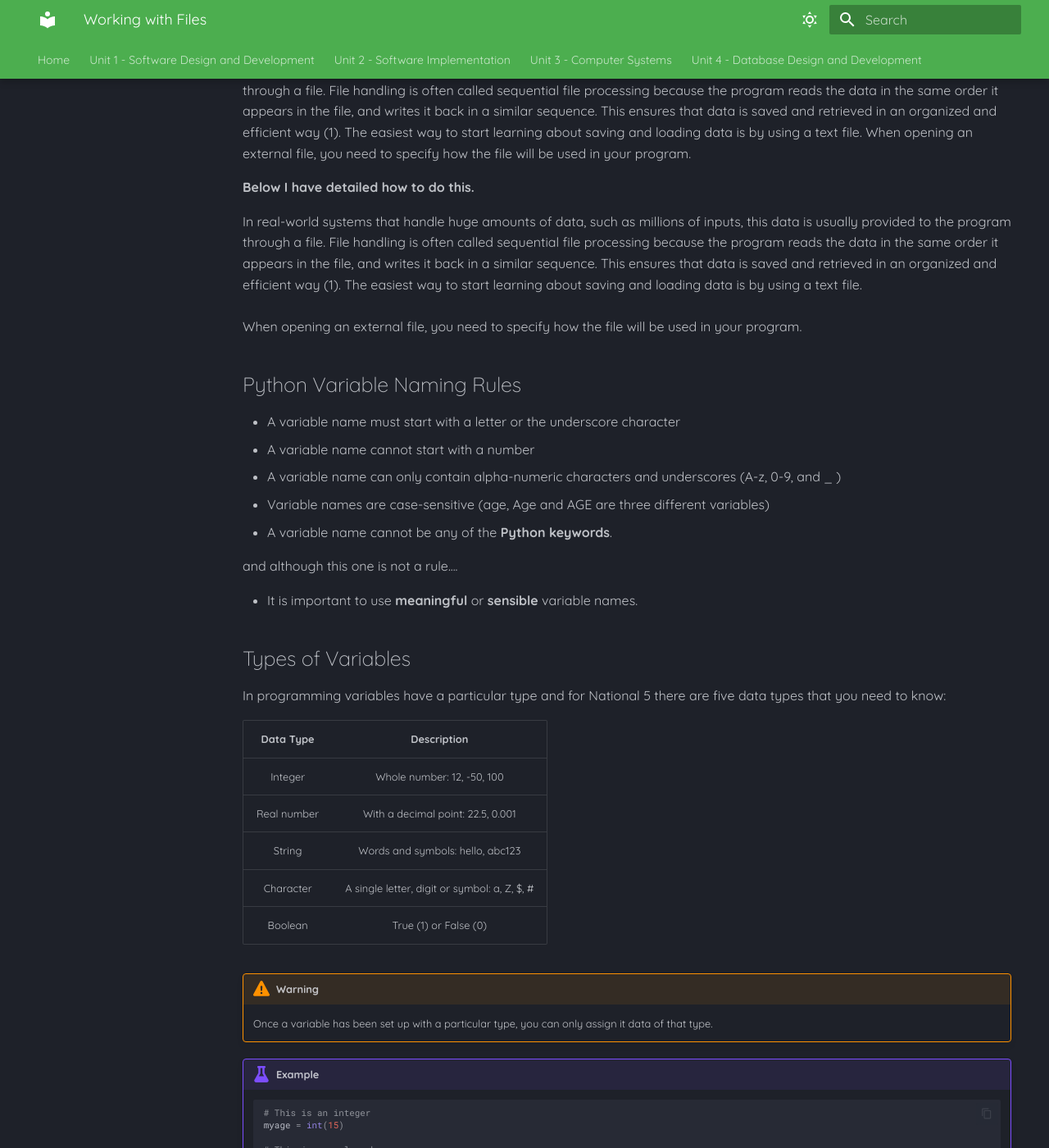
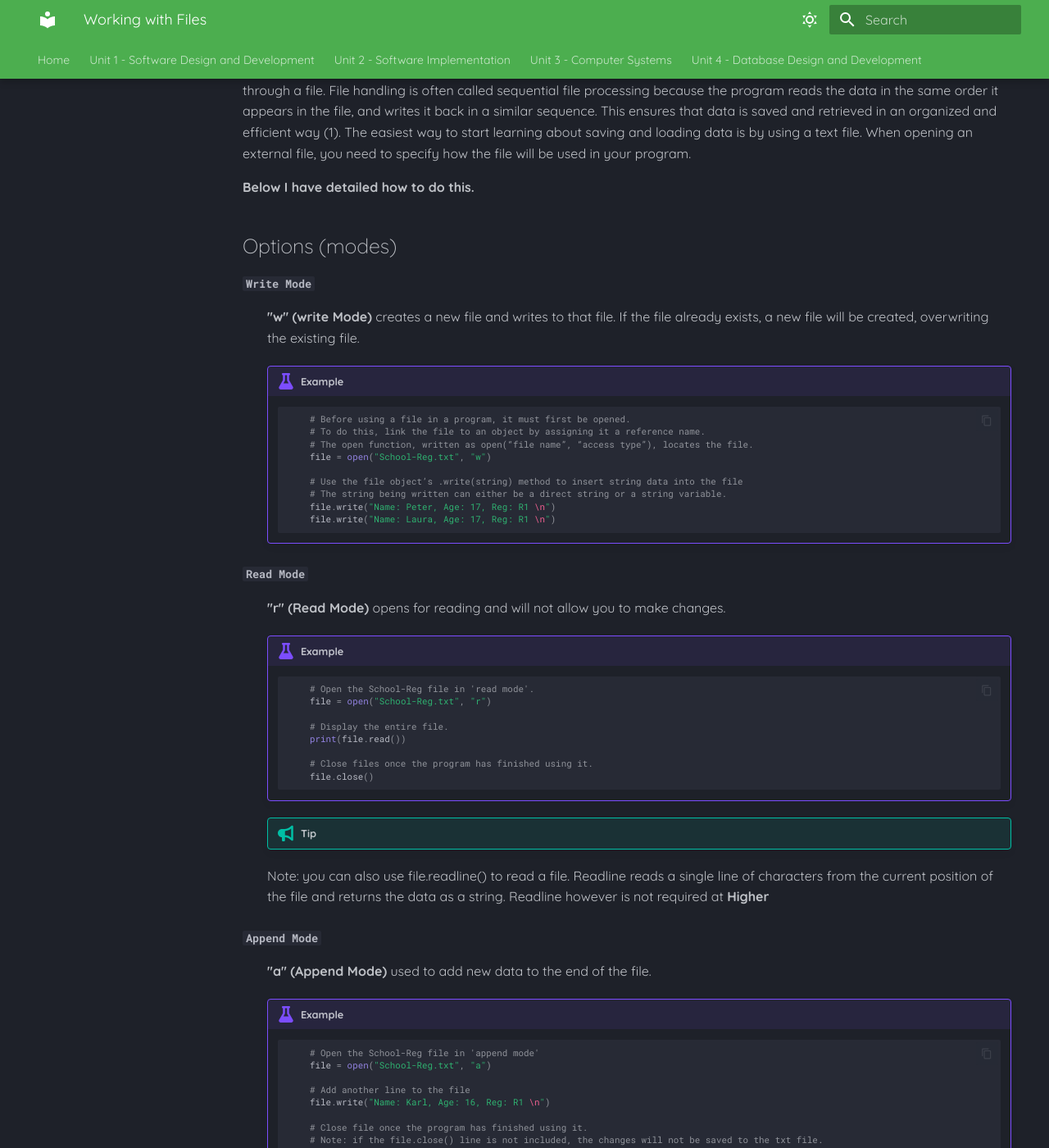
Before and after one commit to Mr-Wood-CS/Higher-Computing-Science-MD-Files, an MkDocs documentation site: the page built from docs/SI/05-Working-with-Files-(txt).md, in a window 1280 px wide and 1400 px high, scrolled down 517 px. Shown: the whole window at 82% size. Built offline with MkDocs 1.6.1 and Material for MkDocs 9.7.7, drawn with Linux system fonts in a browser that asks for light colours; some of the changed text lies outside the part shown.

Commit message:
Update 05-Working-with-Files-(txt).md

````diff
--- a/docs/SI/05-Working-with-Files-(txt).md
+++ b/docs/SI/05-Working-with-Files-(txt).md
@@ -19,113 +19,60 @@ When opening an external file, you need to specify how the file will be used in
 
 __Below I have detailed how to do this.__
 
-In real-world systems that handle huge amounts of data, such as millions of inputs, this data is usually provided to the program through a file. File handling is often called sequential file processing because the program reads the data in the same order it appears in the file, and writes it back in a similar sequence. This ensures that data is saved and retrieved in an organized and efficient way (1).
-The easiest way to start learning about saving and loading data is by using a text file.
-</br>
-</br>
-When opening an external file, you need to specify how the file will be used in your program. </p>
+##  Options (modes)
 
-## Python Variable Naming Rules
+#### `Write Mode`
 
-- A variable name must start with a letter or the underscore character
-- A variable name cannot start with a number
-- A variable name can only contain alpha-numeric characters and underscores (A-z, 0-9, and _ )
-- Variable names are case-sensitive (age, Age and AGE are three different variables)
-- A variable name cannot be any of the **Python keywords**.
+:   __"w" (write Mode)__ creates a new file and writes to that file. If the file already exists, a new file will be created, overwriting the existing file.
 
-and although this one is not a rule....
+	!!! example
 
-- It is important to use **meaningful** or **sensible** variable names.
+		```Python
+			# Before using a file in a program, it must first be opened.
+			# To do this, link the file to an object by assigning it a reference name.
+			# The open function, written as open(“file name”, “access type”), locates the file.
+			file = open("School-Reg.txt", "w")
 
-## Types of Variables
+			# Use the file object’s .write(string) method to insert string data into the file
+			# The string being written can either be a direct string or a string variable.
+			file.write("Name: Peter, Age: 17, Reg: R1 \n")
+			file.write("Name: Laura, Age: 17, Reg: R1 \n")
+		```
 
-In programming variables have a particular type and for National 5 there are five data types that you need to know:
+#### `Read Mode`
 
-| Data Type   | Description                                  |
-| :---------: | :-------------------------------------------:|
-| Integer     | Whole number: 12, -50, 100                   |
-| Real number | With a decimal point: 22.5, 0.001            |
-| String      | Words and symbols: hello, abc123             |
-| Character   | A single letter, digit or symbol: a, Z, $, # |
-| Boolean     | True (1) or False (0)                        |
+:   __"r" (Read Mode)__ opens for reading and will not allow you to make changes.
 
-!!! warning
+	!!! example
 
-    Once a variable has been set up with a particular type, you can only assign it data of that type.
+		```Python
+			# Open the School-Reg file in 'read mode'.
+			file = open("School-Reg.txt", "r")
 
+			# Display the entire file.
+			print(file.read())
 
-!!! example
-	```Python
-	# This is an integer
-	myage = int(15)
+			# Close files once the program has finished using it.
+			file.close()
+		```
+	!!! tip
 
-	# This is a real number
-	price = float(0.99)
+	Note: you can also use file.readline() to read a file. Readline reads a single line of characters from the current position of the file and returns the data as a string. Readline however is not required at __Higher__
 
-	# This is a string
-	faveSubject = str("Computing")
+#### `Append Mode`
 
-	# This is a character
-	firstInitial = char("F")
+:   __"a" (Append Mode)__ used to add new data to the end of the file.
 
-	# This is a Boolean
-	isStudent = bool(1)
-	```
+	!!! example
 
-## Calculations
+		```Python
+			# Open the School-Reg file in 'append mode'
+			file = open("School-Reg.txt", "a")
 
-Python programs will often carry out calculations with operators. The result is usually stored in a variable:
+			# Add another line to the file
+			file.write("Name: Karl, Age: 16, Reg: R1 \n")
 
-!!! example
-```Python
-num1 = 5
-num2 = 7
-sum = num1 + num2
-```
-
-You can use the following operators:
-
-!!! example
-	```Python
-	# Three variables
-	num1 = 5
-	num2 = 7
-	sum = 0.0
-
-	# Addition
-	sum = num1 + num2
-
-	# Subtraction
-	sum = num1 - num2
-
-	# Division
-	sum = num1 / num2
-
-	# Multiplication
-	sum = num1 * num2
-
-	# Raise to a power
-	sum = num1 ** num2
-
-	#Note that “raising to the power” means, for example, num1**num2.
-
-	#To square or cube a number, you would say:
-	square = num1 ** 2
-	cube = num1 ** 3
-	```
-
-## String Concatenation
-
-String concatenation is the term used when **joining** two strings.
-
-!!! example
-	```Python
-	word1 = “Hello”
-	word2 = “World”
-
-	sentence = word1 + word2
-	```
-
-!!! tip
-
-    The example above doesn’t include a space, you would have to add a space to the end of **“Hello”** or the beginning of **“World”**.
+			# Close file once the program has finished using it.
+			# Note: if the file.close() line is not included, the changes will not be saved to the txt file.
+			file.close()
+		```
````
